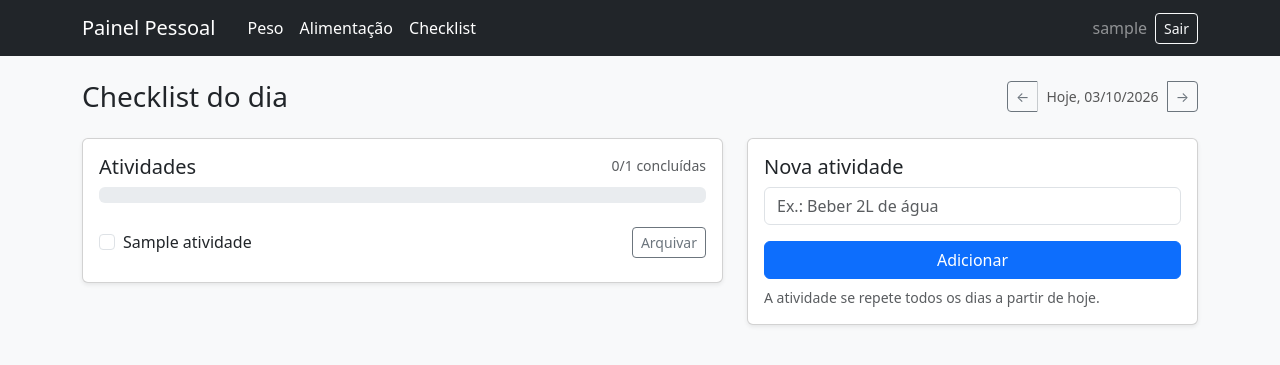
After one commit to VictorDGadelha/atlas, a Django app: page /checklist/ in a window 1280 px wide. The commit adds this page. Shown: the top 365 px of the page. Run offline with Django 5.2, Linux system fonts and the light colour scheme; a user stored in the database is signed in; tables that the repository leaves empty hold one stand-in row (values such as "Sample post").

Commit message:
Etapa 6: checklist de atividades com marcação via fetch

```diff
--- a/core/forms.py
+++ b/core/forms.py
@@ -1,5 +1,5 @@
 from django import forms
-from .models import RegistroPeso, Refeicao
+from .models import Atividade, RegistroPeso, Refeicao
 
 
 class RegistroPesoForm(forms.ModelForm):
@@ -39,3 +39,13 @@ class RefeicaoForm(forms.ModelForm):
                 attrs={'class': 'form-control', 'min': 0, 'placeholder': 'Opcional'}
             ),
         }
+
+class AtividadeForm(forms.ModelForm):
+    class Meta:
+        model = Atividade
+        fields = ['nome']
+        widgets = {
+            'nome': forms.TextInput(
+                attrs={'class': 'form-control', 'placeholder': 'Ex.: Beber 2L de água'}
+            ),
+        }
--- /dev/null
+++ b/core/templates/core/checklist.html
@@ -0,0 +1,109 @@
+{% extends 'base.html' %}
+{% block title %}Checklist{% endblock %}
+
+{% block content %}
+<div class="d-flex flex-wrap justify-content-between align-items-center mb-4 gap-2">
+    <h1 class="h3 m-0">Checklist do dia</h1>
+    <div class="btn-group">
+        <a class="btn btn-outline-secondary btn-sm" href="?data={{ dia_anterior|date:'Y-m-d' }}">&larr;</a>
+        <span class="btn btn-light btn-sm disabled">
+            {% if eh_hoje %}Hoje, {% endif %}{{ dia|date:"d/m/Y" }}
+        </span>
+        <a class="btn btn-outline-secondary btn-sm" href="?data={{ dia_seguinte|date:'Y-m-d' }}">&rarr;</a>
+    </div>
+</div>
+
+<div class="row g-4">
+    <div class="col-md-7">
+        <div class="card shadow-sm">
+            <div class="card-body">
+                <div class="d-flex justify-content-between mb-2">
+                    <h2 class="h5 m-0">Atividades</h2>
+                    <span class="text-muted small">
+                        <span id="feitas">{{ feitas }}</span>/<span id="total">{{ total }}</span> concluídas
+                    </span>
+                </div>
+
+                <div class="progress mb-3" role="progressbar">
+                    <div id="barra" class="progress-bar" style="width: {{ percentual }}%">
+                        <span id="percentual">{{ percentual }}</span>%
+                    </div>
+                </div>
+
+                <ul class="list-group list-group-flush">
+                    {% for item in itens %}
+                    <li class="list-group-item d-flex align-items-center gap-2 px-0">
+                        <input class="form-check-input m-0 check-atividade" type="checkbox"
+                               id="item-{{ item.pk }}"
+                               data-url="{% url 'checklist_marcar' item.pk %}"
+                               {% if item.concluida %}checked{% endif %}>
+                        <label class="flex-grow-1 {% if item.concluida %}text-decoration-line-through text-muted{% endif %}"
+                               for="item-{{ item.pk }}">{{ item.atividade.nome }}</label>
+                        <form method="post" action="{% url 'atividade_arquivar' item.atividade.pk %}"
+                              onsubmit="return confirm('Arquivar esta atividade? Ela some das listas, mas o histórico fica.');">
+                            {% csrf_token %}
+                            <button class="btn btn-outline-secondary btn-sm">Arquivar</button>
+                        </form>
+                    </li>
+                    {% empty %}
+                    <li class="list-group-item px-0 text-muted">
+                        Nenhuma atividade neste dia. Cadastre uma ao lado.
+                    </li>
+                    {% endfor %}
+                </ul>
+            </div>
+        </div>
+    </div>
+
+    <div class="col-md-5">
+        <div class="card shadow-sm">
+            <div class="card-body">
+                <h2 class="h5">Nova atividade</h2>
+                <form method="post" action="{% url 'atividade_criar' %}">
+                    {% csrf_token %}
+                    <div class="mb-3">
+                        {{ form.nome }}
+                    </div>
+                    <button class="btn btn-primary w-100">Adicionar</button>
+                    <div class="form-text mt-2">
+                        A atividade se repete todos os dias a partir de hoje.
+                    </div>
+                </form>
+            </div>
+        </div>
+    </div>
+</div>
+
+<script>
+const csrfToken = '{{ csrf_token }}';
+
+document.querySelectorAll('.check-atividade').forEach((box) => {
+    box.addEventListener('change', async () => {
+        const marcado = box.checked;
+        const rotulo = box.nextElementSibling;
+        try {
+            const resposta = await fetch(box.dataset.url, {
+                method: 'POST',
+                headers: {
+                    'X-CSRFToken': csrfToken,
+                    'Content-Type': 'application/x-www-form-urlencoded',
+                },
+                body: 'concluida=' + marcado,
+            });
+            if (!resposta.ok) throw new Error('Falha ao salvar');
+            const dados = await resposta.json();
+
+            rotulo.classList.toggle('text-decoration-line-through', dados.concluida);
+            rotulo.classList.toggle('text-muted', dados.concluida);
+            document.getElementById('feitas').textContent = dados.feitas;
+            document.getElementById('total').textContent = dados.total;
+            document.getElementById('percentual').textContent = dados.percentual;
+            document.getElementById('barra').style.width = dados.percentual + '%';
+        } catch (erro) {
+            box.checked = !marcado;  // desfaz se deu erro
+            alert('Não foi possível salvar. Tente novamente.');
+        }
+    });
+});
+</script>
+{% endblock %}
--- a/core/urls.py
+++ b/core/urls.py
@@ -8,4 +8,9 @@ urlpatterns = [
     path('alimentacao/', views.alimentacao, name='alimentacao'),
     path('alimentacao/<int:pk>/editar/', views.refeicao_editar, name='refeicao_editar'),
     path('alimentacao/<int:pk>/excluir/', views.refeicao_excluir, name='refeicao_excluir'),
+    path('checklist/', views.checklist, name='checklist'),
+    path('checklist/atividades/nova/', views.atividade_criar, name='atividade_criar'),
+    path('checklist/atividades/<int:pk>/arquivar/', views.atividade_arquivar, name='atividade_arquivar'),
+    path('checklist/marcar/<int:pk>/', views.checklist_marcar, name='checklist_marcar'),
+
 ]
--- a/core/views.py
+++ b/core/views.py
@@ -3,12 +3,13 @@ from datetime import date, timedelta
 from django.contrib import messages
 from django.contrib.auth.decorators import login_required
 from django.db.models import Sum
+from django.http import JsonResponse
 from django.shortcuts import get_object_or_404, redirect, render
 from django.utils import timezone
 from django.views.decorators.http import require_POST
 
-from .forms import RefeicaoForm, RegistroPesoForm
-from .models import Refeicao, RegistroPeso
+from .forms import AtividadeForm, RefeicaoForm, RegistroPesoForm
+from .models import Atividade, AtividadeDia, Refeicao, RegistroPeso
 
 @login_required
 def home(request):
@@ -111,3 +112,91 @@ def refeicao_excluir(request, pk):
     refeicao.delete()
     messages.success(request, 'Refeição excluída.')
     return redirect(f"/alimentacao/?data={data.isoformat()}")
+
+def _resumo_checklist(usuario, dia):
+    itens = AtividadeDia.objects.filter(
+        atividade__usuario=usuario, atividade__ativa=True, data=dia
+    )
+    total = itens.count()
+    feitas = itens.filter(concluida=True).count()
+    percentual = round(feitas * 100 / total) if total else 0
+    return total, feitas, percentual
+
+
+@login_required
+def checklist(request):
+    dia = _dia_da_requisicao(request)
+
+    # Gera a lista do dia: cria a marcação das atividades que ainda não têm
+    atividades = list(
+        Atividade.objects.filter(
+            usuario=request.user, ativa=True, criada_em__date__lte=dia
+        )
+    )
+    existentes = set(
+        AtividadeDia.objects.filter(atividade__in=atividades, data=dia)
+        .values_list('atividade_id', flat=True)
+    )
+    AtividadeDia.objects.bulk_create(
+        [AtividadeDia(atividade=a, data=dia) for a in atividades if a.id not in existentes],
+        ignore_conflicts=True,
+    )
+
+    itens = (
+        AtividadeDia.objects
+        .filter(atividade__usuario=request.user, atividade__ativa=True, data=dia)
+        .select_related('atividade')
+        .order_by('atividade__nome')
+    )
+    total, feitas, percentual = _resumo_checklist(request.user, dia)
+
+    return render(request, 'core/checklist.html', {
+        'form': AtividadeForm(),
+        'dia': dia,
+        'dia_anterior': dia - timedelta(days=1),
+        'dia_seguinte': dia + timedelta(days=1),
+        'eh_hoje': dia == timezone.localdate(),
+        'itens': itens,
+        'total': total,
+        'feitas': feitas,
+        'percentual': percentual,
+    })
+
+
+@login_required
+@require_POST
+def atividade_criar(request):
+    form = AtividadeForm(request.POST)
+    if form.is_valid():
+        atividade = form.save(commit=False)
+        atividade.usuario = request.user
+        atividade.save()
+        messages.success(request, 'Atividade criada! Ela aparece a partir de hoje.')
+    else:
+        messages.error(request, 'Informe um nome válido para a atividade.')
+    return redirect('checklist')
+
+
+@login_required
+@require_POST
+def atividade_arquivar(request, pk):
+    atividade = get_object_or_404(Atividade, pk=pk, usuario=request.user)
+    atividade.ativa = False
+    atividade.save(update_fields=['ativa'])
+    messages.success(request, 'Atividade arquivada. O histórico foi mantido.')
+    return redirect('checklist')
+
+
+@login_required
+@require_POST
+def checklist_marcar(request, pk):
+    item = get_object_or_404(AtividadeDia, pk=pk, atividade__usuario=request.user)
+    item.concluida = request.POST.get('concluida') == 'true'
+    item.save(update_fields=['concluida'])
+    total, feitas, percentual = _resumo_checklist(request.user, item.data)
+    return JsonResponse({
+        'concluida': item.concluida,
+        'total': total,
+        'feitas': feitas,
+        'percentual': percentual,
+    })
--- a/templates/base.html
+++ b/templates/base.html
@@ -11,7 +11,8 @@
         <div class="container">
             <a class="navbar-brand" href="{% url 'home' %}">Painel Pessoal</a>
             <a class="nav-link text-white ms-3" href="{% url 'peso' %}">Peso</a>
-            <a class="nav-link text-white me-auto ms-3" href="{% url 'alimentacao' %}">Alimentação</a>
+            <a class="nav-link text-white ms-3" href="{% url 'alimentacao' %}">Alimentação</a>
+            <a class="nav-link text-white me-auto ms-3" href="{% url 'checklist' %}">Checklist</a>
             {% if user.is_authenticated %}
             <form method="post" action="{% url 'logout' %}" class="d-flex align-items-center gap-2 m-0">
                 {% csrf_token %}
```
